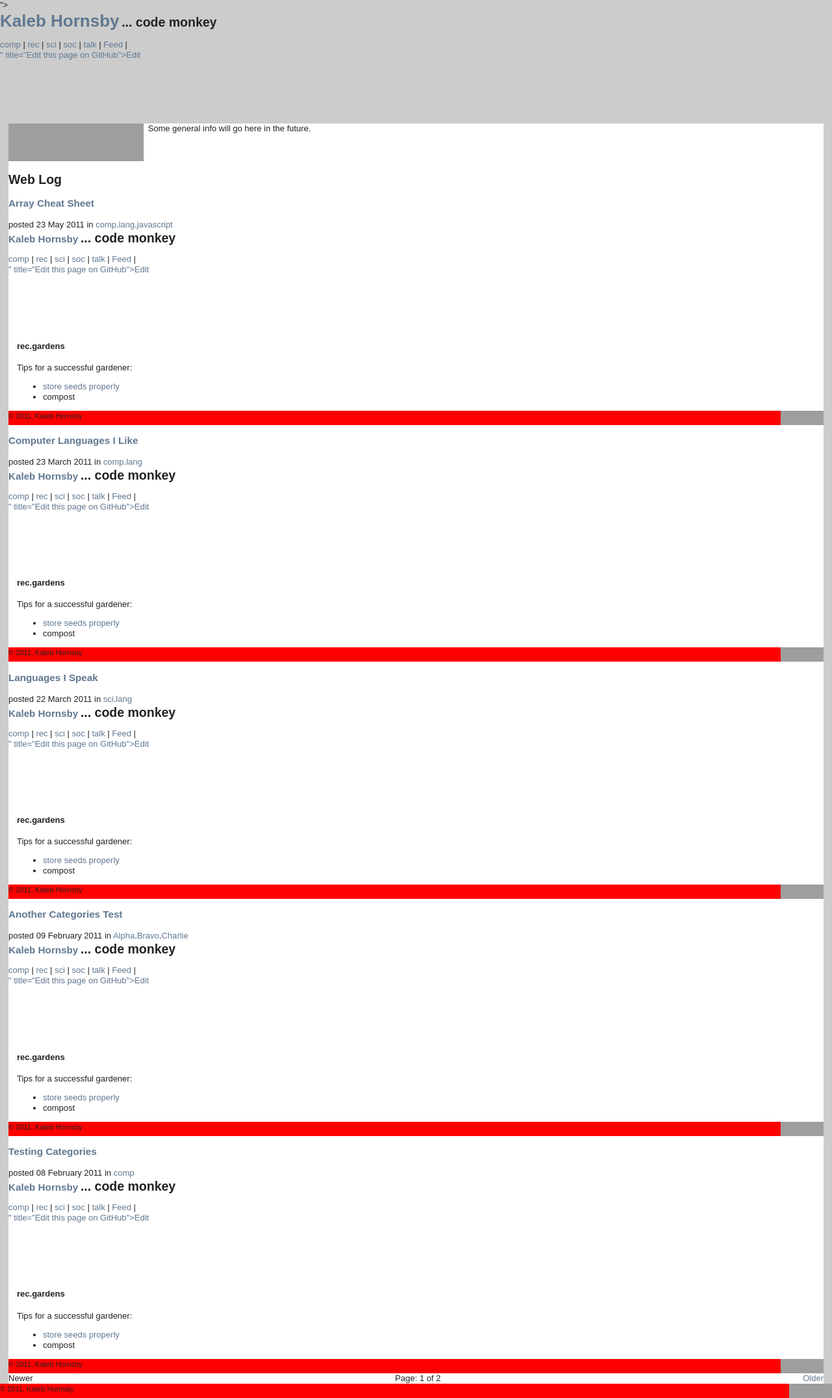
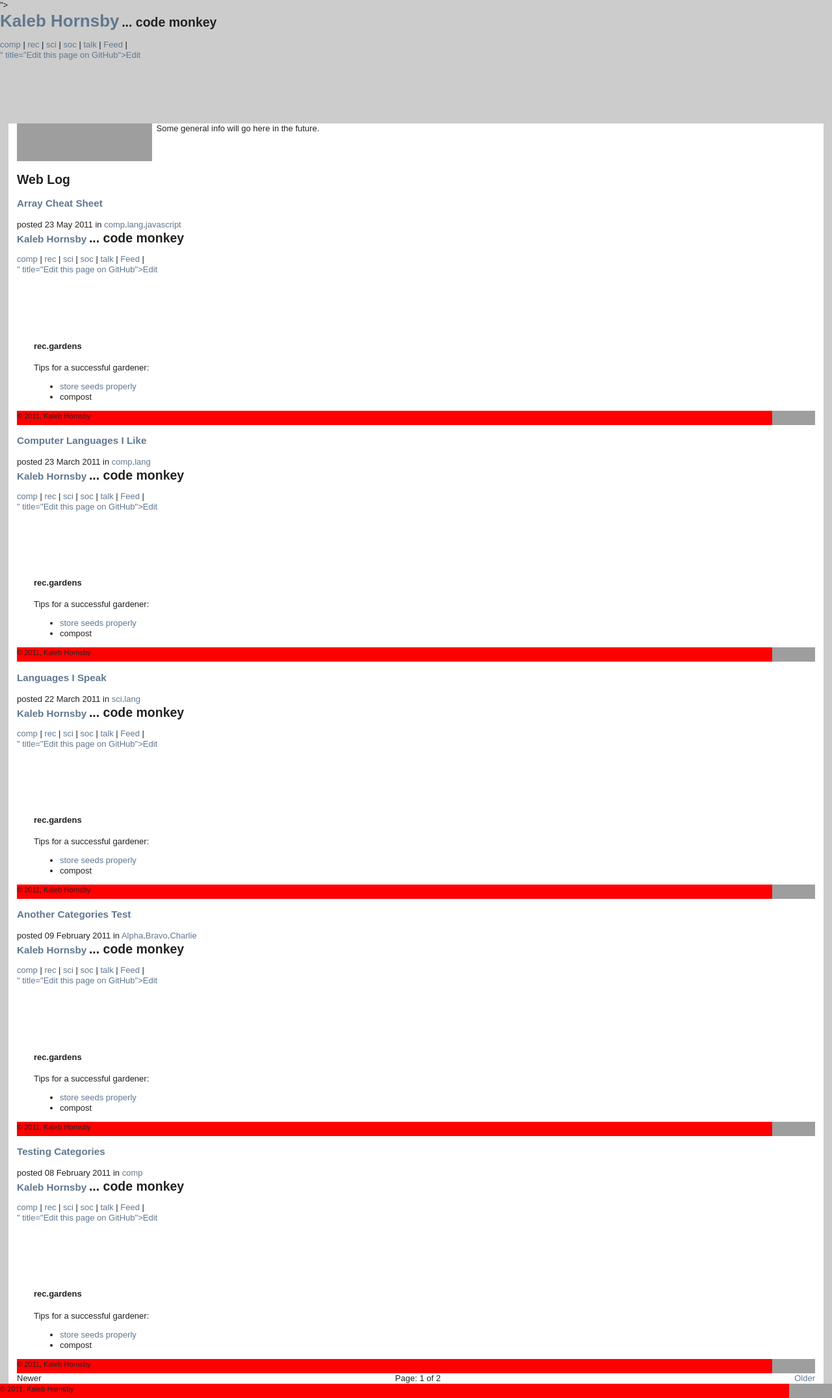
Before and after one commit to kaleb/kaleb.github.com, a Jekyll site: the page built from index.html, in a window 1280 px wide. Shown: the whole page at 65% size. Built offline with Jekyll 4.4.1, drawn with Linux system fonts in a browser that asks for light colours; nearby versions of some CDN libraries; Markdown is read by kramdown in place of the engine named in the settings; the list of posts is cut into pages by our own code; grey boxes are pictures that could not be loaded.

Commit message:
rm *.swp and added style

```diff
--- a/_includes/site-header.html
+++ b/_includes/site-header.html
@@ -1,10 +1,10 @@
 <hgroup>
-  <h1><a href="{{ site.url }}" class="">{{ site.title }}</a></h1>
+  <h1><a href="{{ site.url }}">{{ site.title }}</a></h1>
   <h2>{{ site.description }}</h2>
 </hgroup>
-<ul id="site-header-nav" class="ui-helper-clearfix">
+<ul id="site-header-nav">
   <li>
-    <a href="/comp" title="Computers">comp</a> |
+    <a href="/comp" title="Computer Science">comp</a> |
   </li>
   <li>
     <a href="/rec" title="Recreation">rec</a> |
@@ -16,7 +16,7 @@
     <a href="/soc" title="Sociology">soc</a> |
   </li>
   <li>
-    <a href="/talk">talk</a> |
+    <a href="/talk" title="Talk">talk</a> |
   </li>
   <li>
     <a href="/atom.xml" title="Atom Feed">Feed</a> |
--- a/_includes/style-medium.css
+++ b/_includes/style-medium.css
@@ -3,4 +3,4 @@
 	float:left;
 	margin-right:0.5em;
 }
-#main { margin:0 1em; }
+#main { padding:0 1em; }
--- a/_includes/style-wide.css
+++ b/_includes/style-wide.css
@@ -0,0 +1 @@
+#main { margin:0 1em; }
```
Also changed, not shown: 6 other files.
